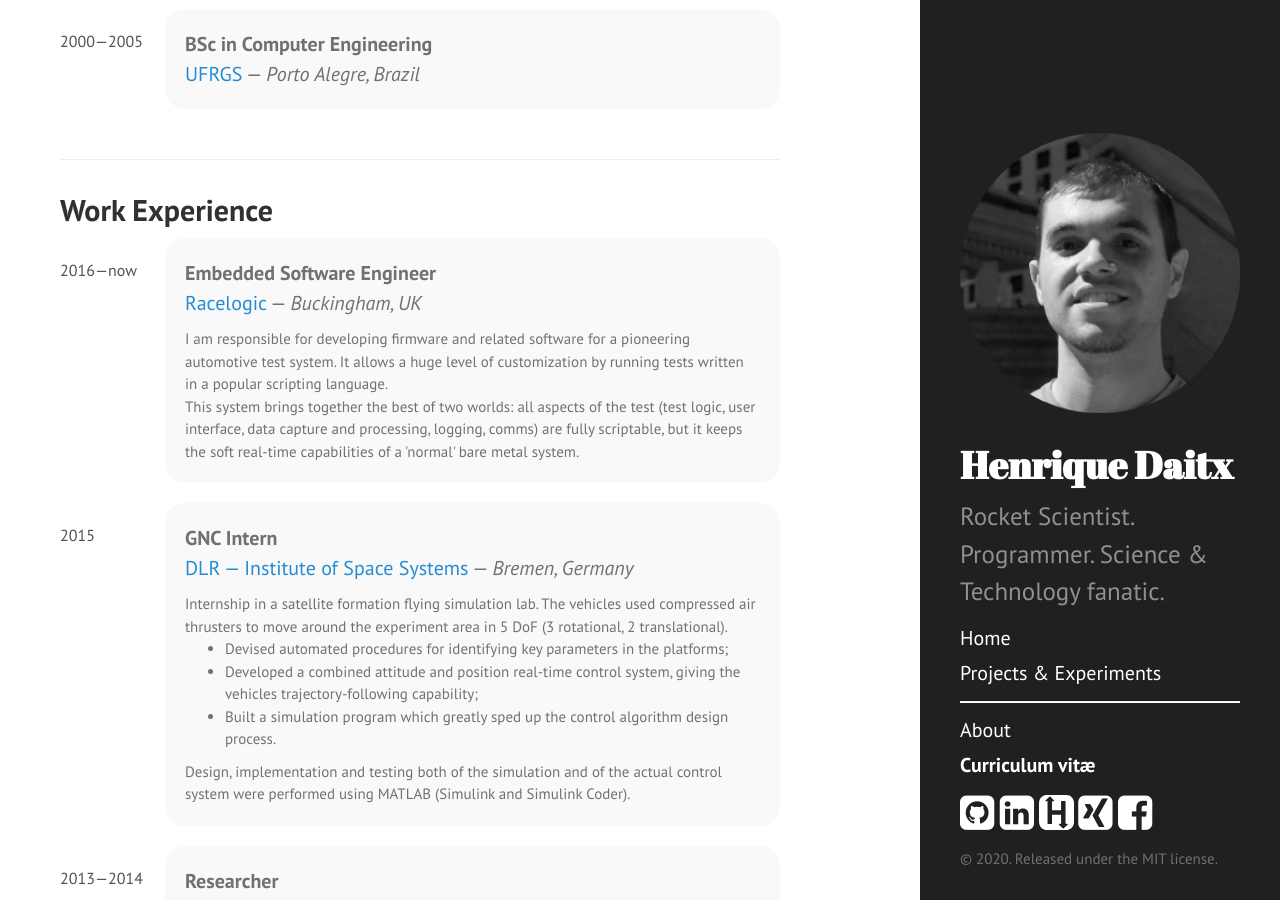
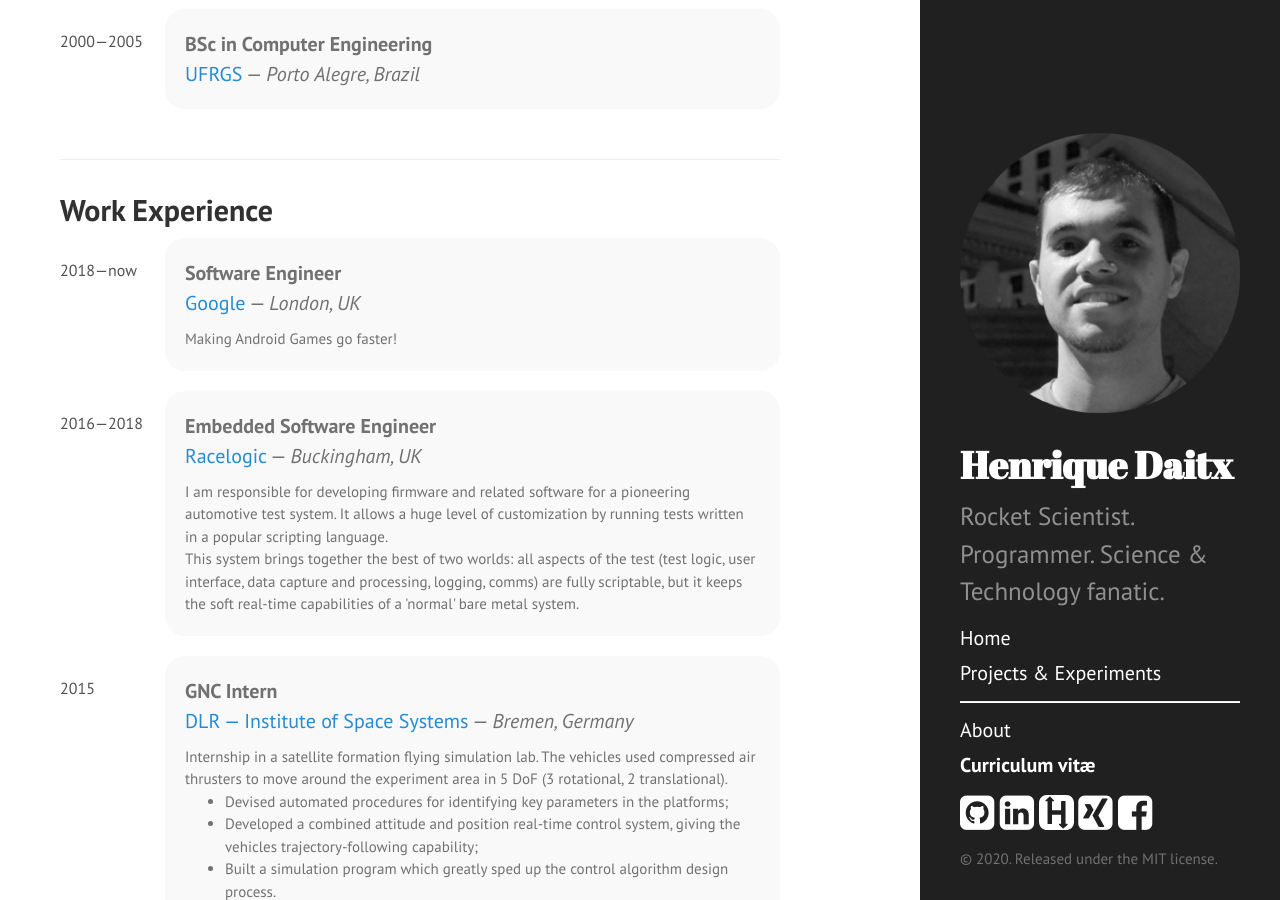
Before and after one commit to hdtx/hdtx.github.io, a Jekyll site: the page built from cv.html, in a window 1280 px wide and 900 px high, scrolled down 646 px. Built offline with Jekyll 4.4.1, drawn with Linux system fonts in a browser that asks for light colours; nearby versions of some CDN libraries.

Commit message:
Update cv.yml

```diff
--- a/_data/cv.yml
+++ b/_data/cv.yml
@@ -30,7 +30,15 @@ sections:
       city:         Porto Alegre, Brazil
 
   'Work Experience':
-    - date:         [2016, now]
+    - date:         [2018, now]
+      place:
+        name:         Google
+        site:         http://www.google.cm
+      title:        Software Engineer
+      city:         London, UK
+      description:  Making Android Games go faster!
+
+    - date:         [2016, 2018]
       place:
         name:         Racelogic
         site:         http://www.racelogic.co.uk
```
